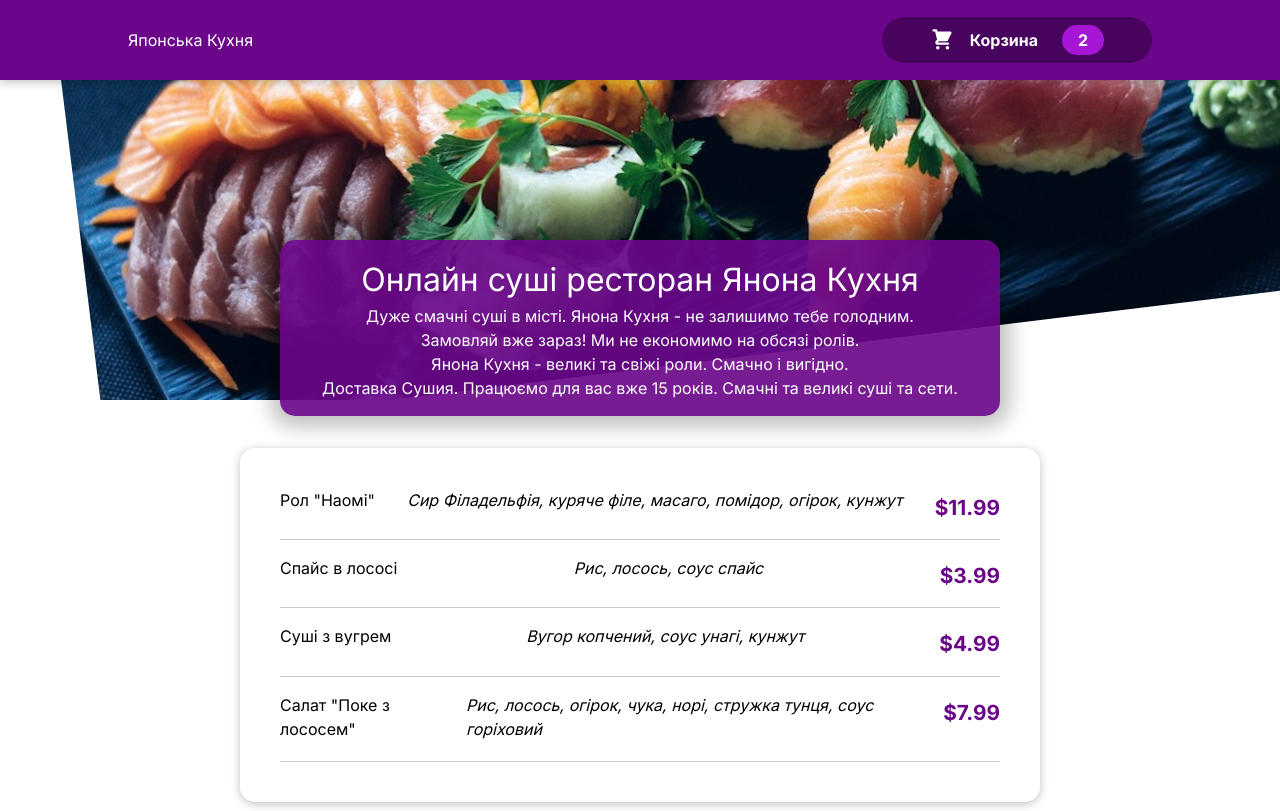
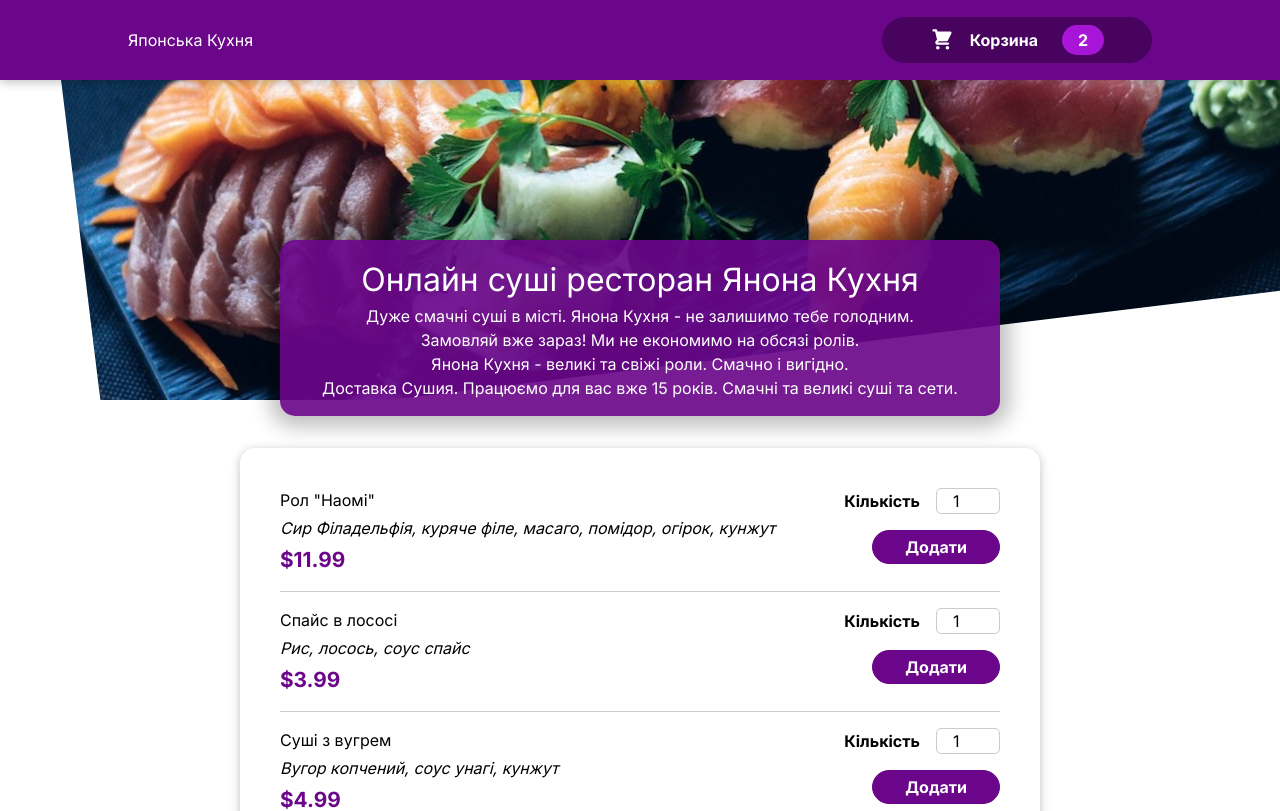
Before and after one commit to GitHubStanislav/japan-food, a Next.js app: page / in a window 1280 px wide. Shown: the top 811 px of the page. Built offline with nearby package versions, Linux system fonts and the light colour scheme.

Commit message:
add input logic

```diff
--- a/src/app/componenets/Meals/MealItem/MealItem.js
+++ b/src/app/componenets/Meals/MealItem/MealItem.js
@@ -1,14 +1,17 @@
-import styles from './MealItem.module.css'
+import styles from "./MealItem.module.css";
+import MealItemForm from "@/app/componenets/Meals/MealItem/MealItemForm";
 const MealItem = (props) => {
   const formattedPrice = `$${props.price.toFixed(2)}`;
   return (
-    <li>
-      <div className={styles.meal}>
+    <li className={styles.meal}>
+      <div>
         <h3>{props.name}</h3>
         <div className={styles.description}>{props.description}</div>
         <div className={styles.price}>{formattedPrice}</div>
       </div>
-      <div></div>
+      <div>
+        <MealItemForm />
+      </div>
     </li>
   );
 };
--- a/src/app/componenets/Meals/MealItem/MealItemForm.js
+++ b/src/app/componenets/Meals/MealItem/MealItemForm.js
@@ -1,5 +1,20 @@
-import styles from './MealItemForm.module.css'
-const MealItemForm = ()=>{
-    return
-}
-export default MealItemForm
+import styles from "./MealItemForm.module.css";
+import Input from "@/app/componenets/UI/Input";
+const MealItemForm = (props) => {
+  return (
+    <form className={styles.form}>
+      <Input
+        label="Кількість"
+        input={{
+          id: "amount",
+          type: "number",
+          min: "1",
+          step: "1",
+          defaultValue: "1",
+        }}
+      />
+      <button>Додати</button>
+    </form>
+  );
+};
+export default MealItemForm;
--- /dev/null
+++ b/src/app/componenets/UI/Input.js
@@ -0,0 +1,10 @@
+import styles from "./Input.module.css";
+const Input = (props) => {
+  return (
+    <div className={styles.input}>
+      <label htmlFor={props.input.id}>{props.label}</label>
+        <input {...props.input}/>
+    </div>
+  );
+};
+export default Input;
--- /dev/null
+++ b/src/app/componenets/UI/Input.module.css
@@ -0,0 +1,18 @@
+.input {
+    display: flex;
+    align-items: center;
+    margin-bottom: 1rem;
+}
+
+.input label {
+    font-weight: bold;
+    margin-right: 1rem;
+}
+
+.input input {
+    width: 4rem;
+    border-radius: 5px;
+    border: 1px solid #ccc;
+    font: inherit;
+    padding-left: 1rem;
+}
```
